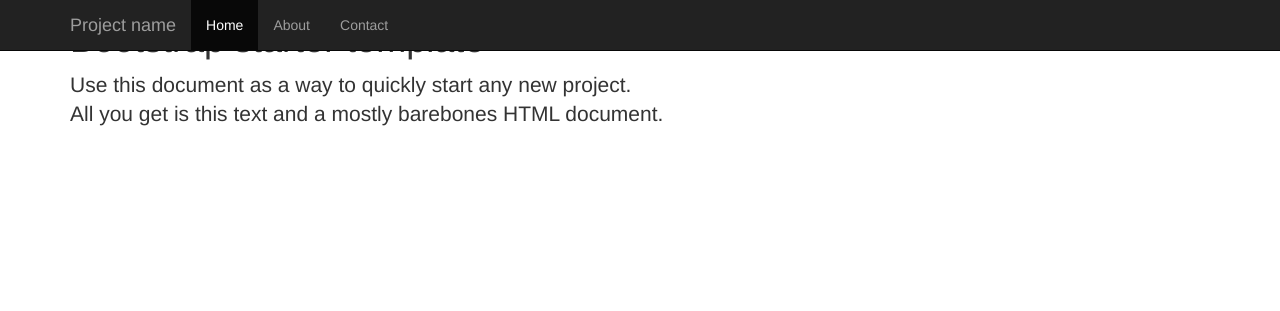
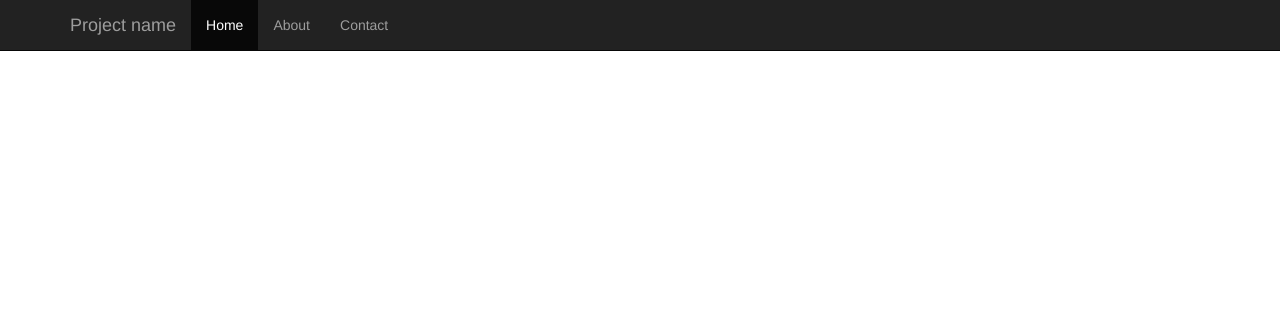
Before and after one commit to ruairig/IceHouseMain, a PHP site: page /login.php in a window 1280 px wide. Shown: the top 311 px of the page. Run offline with PHP 8.4, Linux system fonts and the light colour scheme; some libraries are stand-ins or nearby versions.

Commit message:
index page

```diff
--- a/login.php
+++ b/login.php
@@ -55,16 +55,6 @@
     </div>
 </nav>
 
-<div class="container">
-
-    <div class="starter-template">
-        <h1>Bootstrap starter template</h1>
-        <p class="lead">Use this document as a way to quickly start any new project.<br> All you get is this text and a mostly barebones HTML document.</p>
-    </div>
-
-</div><!-- /.container -->
-
-
 <!-- Bootstrap core JavaScript
 ================================================== -->
 <!-- Placed at the end of the document so the pages load faster -->
```
